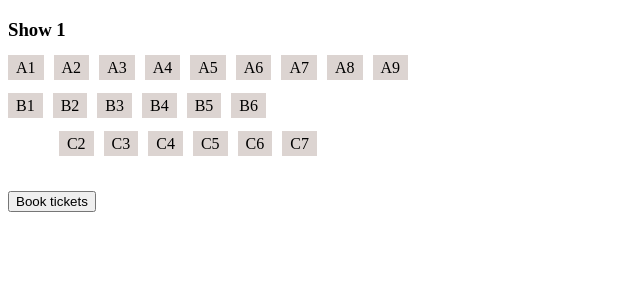
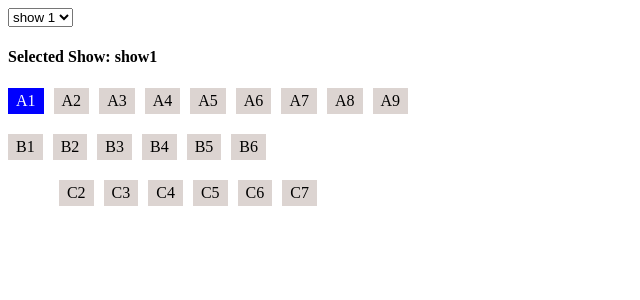
Before and after one commit to chetanbuddh95/movie-ticket, a React (Create React App) app: page / in a window 1280 px wide. Shown: the top 300 px of the page, without its empty margins (0-640 px from the left). Built offline with nearby package versions, Linux system fonts and the light colour scheme.

Commit message:
dev commit 1

```diff
--- a/src/components/App.css
+++ b/src/components/App.css
@@ -11,13 +11,14 @@
   visibility: hidden;
 }
 
-.seat-container > div > div> span {
+span.seat {
   margin-right: 10px;
   background: #dcd4d1;
   cursor: pointer;
   padding: 4px 8px;
 }
 
-.blue {
-  color: blue;
+span.selected-seat {
+  background: blue;
+  color: white;
 }
--- a/src/components/App.js
+++ b/src/components/App.js
@@ -10,42 +10,65 @@ const Header = ({title}) => {
 }
 
 class App extends React.Component {
-    bookseat = ({show, seat, seatNumber}) => {
+    constructor(props) {
+        super(props);
+
+        this.state = {
+            selectedShow: 'show1'
+        }
+    }
+
+    bookseat = ({show, seatNumber, seatType}) => {
         const { showId } = show
-        this.props.selectSeat({showId, seat, seatNumber});
+        this.props.selectSeat({showId, seatNumber, seatType});
     }
 
     booktickets = () => {
 
     }
 
+    change = (event) => {
+        this.setState({selectedShow: event.target.value});
+    }
+
     render() {
+        const show = this.props.shows[this.state.selectedShow];
         return (
             <div className='container'>
+                <select  onChange={this.change} value={this.state.selectedShow}>
+                    <option value='show1'>
+                        show 1
+                    </option>
+                    <option value='show2'>
+                        show 2
+                    </option>
+                    <option value='show3'>
+                        show 3
+                    </option>
+                </select>
                 <div className='inner'>
-                        {
-                            this.props.shows.map((show) =>
-                                <div key={show.showId} className="seat-container">
-                                    <Header key={show.showId} title={show.displayName}/>
-                                    {show.seats.map((seat) =>
-                                        <div key={seat.type}>
-                                            {seat.seats.map((i) =>
-                                                <div className={show.seatSelected.includes(i)? 'blue' : ''}>
-                                                <span
-                                                    key={i}
-                                                    className={i == null ? 'v-hideen' : ''}
-                                                    onClick={() => this.bookseat({show, seat, seatNumber: i})}>{`${i}`}</span>
-                                                </div>
-                                            )}
-                                        </div>
-                                    )}
-                                </div>
-                            )
-                        }
-                    <br />
-                    <div>
-                        <button onClick={this.booktickets}>Book tickets</button>
-                    </div>
+                    <h4>Selected Show: {this.state.selectedShow}</h4>
+                    {show &&
+                        <div className="seat-container">
+                            { Object.entries(show.seats).map(([key, values]) => {
+                                return (
+                                    <div>
+                                        { values.map((seatNumber) => {
+                                            const selectedSeat = show.seatSelected.includes(seatNumber)? 'selected-seat' : '';
+                                                return (
+                                                    <span
+                                                        key={seatNumber}
+                                                        className={`seat ${selectedSeat} ${seatNumber == null ? 'v-hideen' : ''}`}
+                                                        onClick={() => this.bookseat({show, seatNumber, seatType: key})}
+                                                    >{`${seatNumber}`}</span>
+                                                )
+                                            })
+                                        }
+                                    </div>
+                                )
+                            })}
+                        </div>
+                    }
                 </div>
                 <div>
 
--- a/src/redux/showReducer.js
+++ b/src/redux/showReducer.js
@@ -1,38 +1,17 @@
 import { generateSeats } from '../utiils'
-const createSeats = (type, price) => {
-    return {
-        type,
-        price,
-    }
-};
 
-const platinumSeats = createSeats('Platinum', 320);
-const goldSeats = createSeats('Gold', 280);
-const silverSeats = createSeats('Silver', 240);
-
-const initialState = [
-    {
-        showId: '1',
-        displayName: 'Show 1',
-        seatSelected: [],
-        selecedSeatPrice: [
-
-        ],
-        seats: [
-            {
-                ...platinumSeats,
-                seats: generateSeats(9, 'A'),
-            },
-            {
-                ...goldSeats,
-                seats: generateSeats(6, 'B'),
-            },
-            {
-                ...silverSeats,
-                seats: generateSeats(7, 'C', [0]),
-            },
-        ]
-    },
+const initialState = {
+        'show1': {
+            showId: 'show1',
+            displayName: 'Show 1',
+            seatSelected: ['A1'],
+            seats: {
+                'Platinum': generateSeats(9, 'A'),
+                'Gold': generateSeats(6, 'B'),
+                'Silver': generateSeats(7, 'C', [0]),
+            }
+        }
+    };
     // {
     //     showId: '2',
     //     displayName: 'Show 2',
@@ -72,24 +51,28 @@ const initialState = [
     //     ]
     // }
 
-];
+// ];
 
 let reducer = (state = initialState, action) => {
     switch(action.type) {
         case 'SelectSeat': {
-            const newState = [...state];
-            const {showId, seat , seatNumber } = action.payload
-            const index = state.findIndex(x => x.showId == showId);
+            const { showId, seatNumber } = action.payload;
+            let seatSelected;
 
-            if (newState[index].seatSelected.includes(seatNumber)) {
-                newState[index].seatSelected = newState[index].seatSelected.filter(x => x !== seatNumber);
+            if (state[showId].seatSelected.includes(seatNumber)) {
+                seatSelected = state[showId].seatSelected.filter(x => x!= seatNumber)
             } else {
-                newState[index].seatSelected = [...newState[index].seatSelected, seatNumber];
+                seatSelected = [...state[showId].seatSelected, seatNumber];
             }
 
-            const abc = [
-                ...new Set(state, newState)
-            ];
+            const abc = {
+                ...state,
+                [showId]: {
+                    ...state[showId],
+                    seatSelected
+                }
+            }
+
             return abc;
         }
         default: {
--- a/src/utiils.js
+++ b/src/utiils.js
@@ -1,3 +1,9 @@
+const seatPrice = {
+    'Platinum': 320,
+    'Gold': 280,
+    'Silver': 240
+}
+
 const generateSeats = (numberOfseat, preFix, excludeSeat = []) => {
     const arr = [];
     for (let i = 0; i < numberOfseat; i++) {
@@ -12,4 +18,5 @@ const generateSeats = (numberOfseat, preFix, excludeSeat = []) => {
 
 export {
     generateSeats,
+    seatPrice,
 }
```
